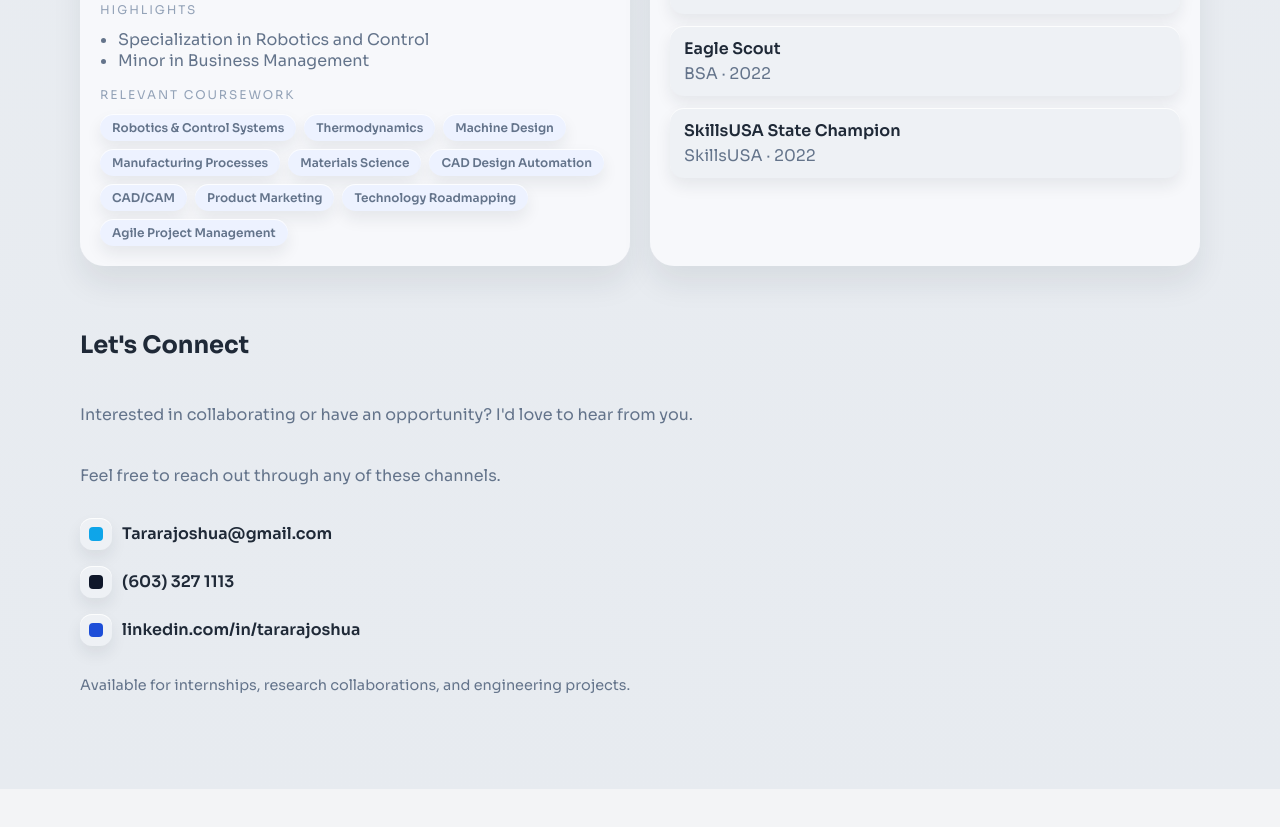
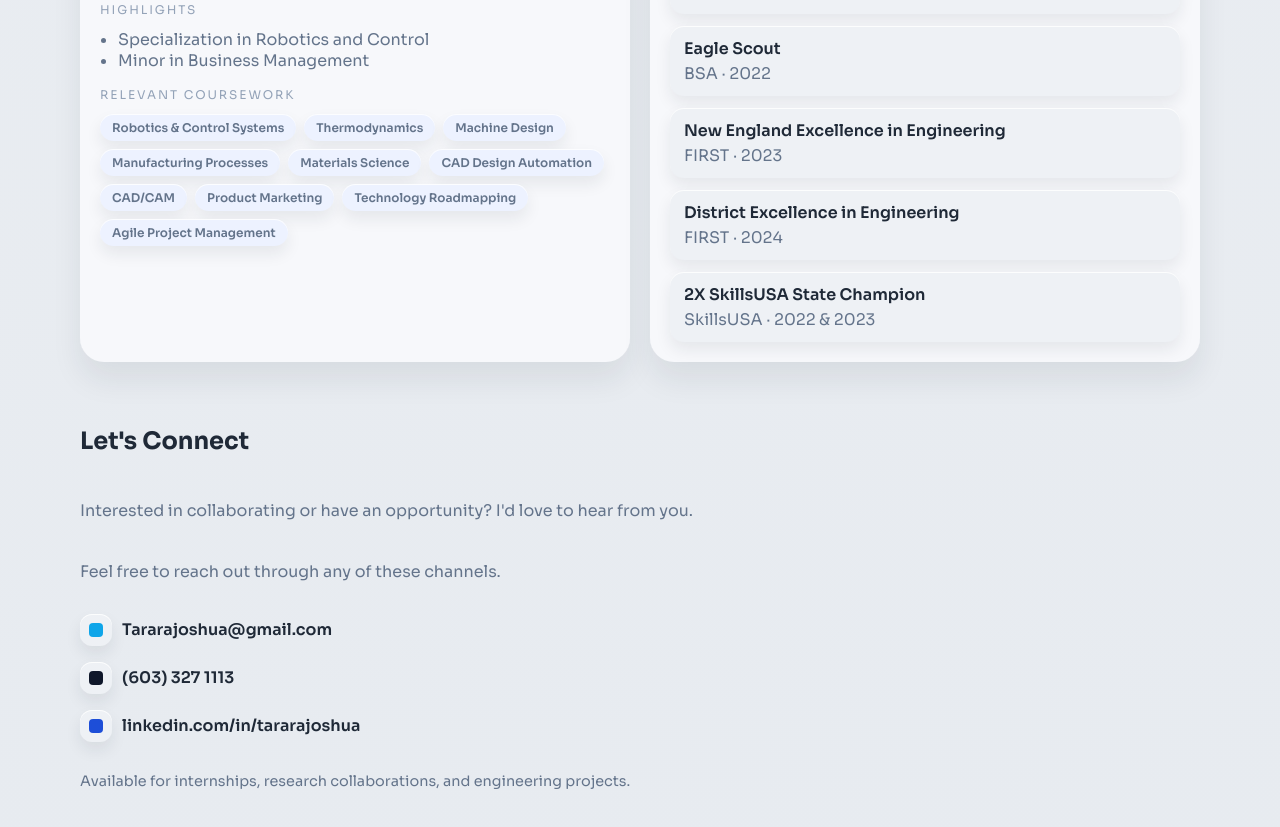
Before and after one commit to TararaDotJoshua/TararaDotJoshua.github.io, a React (Vite) app: page / in a window 1280 px wide. Shown: the part 5629-6456 px from the top of the page. Before the commit the page ends 6418 px from the top, so only its background shows below. Built offline with nearby package versions, Linux system fonts and the light colour scheme.

Commit message:
Update App.jsx

```diff
--- a/src/App.jsx
+++ b/src/App.jsx
@@ -254,7 +254,17 @@ const education = {
   awards: [
     { title: 'AMF Certification', org: 'SME', year: '2024' },
     { title: 'Eagle Scout', org: 'BSA', year: '2022' },
-    { title: 'SkillsUSA State Champion', org: 'SkillsUSA', year: '2022' },
+    {
+      title: 'New England Excellence in Engineering',
+      org: 'FIRST',
+      year: '2023',
+    },
+    {
+      title: 'District Excellence in Engineering',
+      org: 'FIRST',
+      year: '2024',
+    },
+    { title: '2X SkillsUSA State Champion', org: 'SkillsUSA', year: '2022 & 2023' },
   ],
 }
 
```
